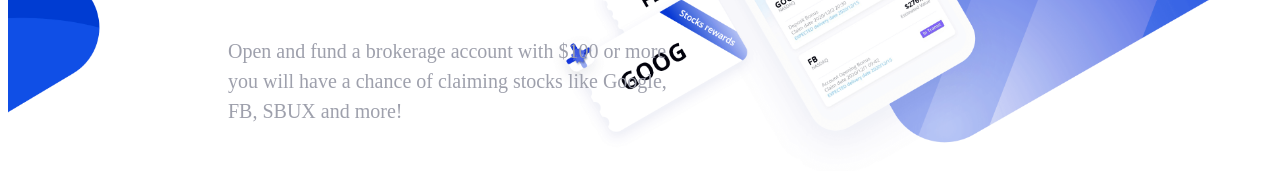
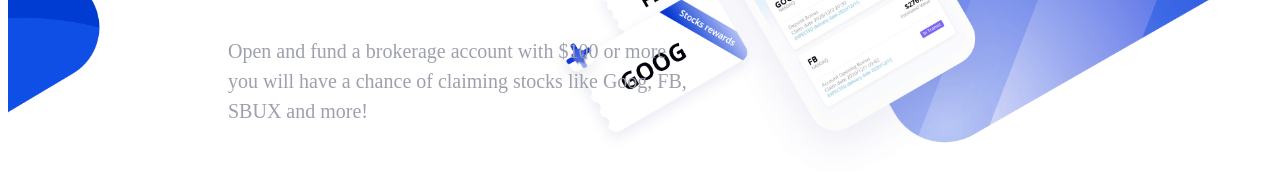
Before and after one commit to romanbatavi/webull-stock, a React (Create React App) app: page / in a window 1280 px wide. Shown: the part 426-598 px from the top of the page. Built offline with nearby package versions, Linux system fonts and the light colour scheme.

Commit message:
finish styling hero components

```diff
--- a/src/components/Hero.js
+++ b/src/components/Hero.js
@@ -62,7 +62,7 @@
             <Desc>
               Open and fund a brokerage account with $100
               or more you will have a chance of claiming stocks like
-              <span> Google, FB, SBUX</span>{' '} and more!
+              <span> Goog, FB, SBUX</span>{' '} and more!
             </Desc>
             <Button href='https://www.webull.com/'>
               <span>
```
